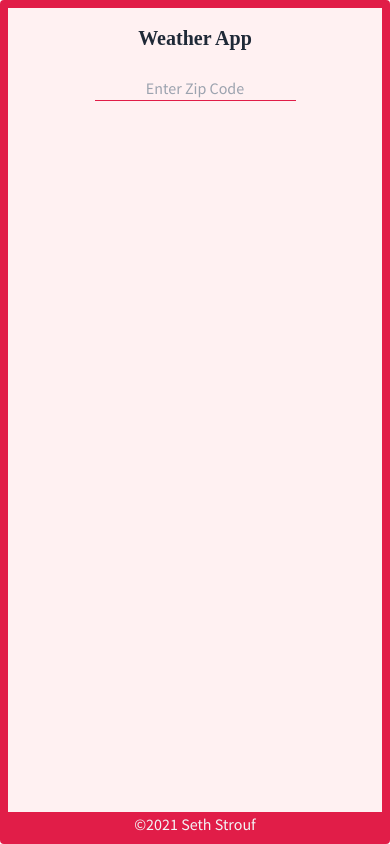
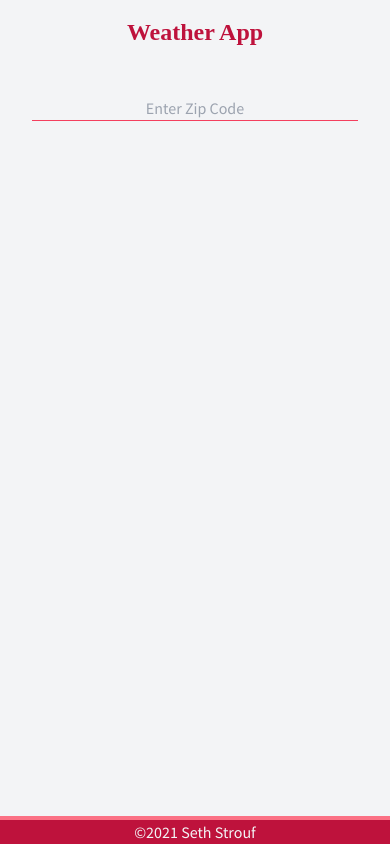
Before and after one commit to sethstrouf/weather, a React (Create React App) app: page / in a window 390 px wide. Built offline with nearby package versions, Linux system fonts and the light colour scheme; a web font is replaced by a local one.

Commit message:
Finish mobile styling

```diff
--- a/src/App.js
+++ b/src/App.js
@@ -32,6 +32,7 @@ function App() {
       .then(response => {
         setData(response.data)
         errorDiv.innerText = '\u00A0'
+        document.getElementById('zip').value = ''
       })
       .catch(error => {
         errorDiv.textContent = error.response.data.error.message
@@ -40,10 +41,11 @@ function App() {
 
   return (
     <div className="min-h-screen mx-auto text-center typography text-gray-800
-                    relative bg-rose-50 border-8 border-rose-600 rounded
+                    relative bg-gray-100 px-8
+
                     md:text-lg lg:text-xl xl:text-2xl 2xl:text-3xl">
 
-      <h1 className="serif font-bold text-xl pt-4">Weather App</h1>
+      <h1 className="serif font-bold text-2xl pt-4 text-rose-700">Weather App</h1>
 
       {/* Input Zip Code */}
       <Input handleChange={handleChange} handleSubmit={handleSubmit} />
--- a/src/Current.js
+++ b/src/Current.js
@@ -2,17 +2,17 @@ import React from 'react'
 
 const Current = ({current}) => {
   return (
-    <div>
+    <div className="p-2 bg-rose-50 border-2 border-rose-500 rounded">
+      <img src={current.condition.icon} alt={current.condition.text}
+          className="mx-auto pb-2" />
       <h1 className="font-bold text-lg">Current</h1>
-      <img src={current.condition.icon} alt={current.condition.text}
-           className="m-auto" />
-      <p>Temperature: {current.temp_f}</p>
-      <p>Feels like: {current.feelslike_f}</p>
+      <p>Temperature: {current.temp_f}&deg;</p>
+      <p>Feels like: {current.feelslike_f}&deg;</p>
       <p>Condition: {current.condition.text}</p>
-      <p>Wind MPH: {current.wind_mph}</p>
+      <p>Wind MPH: {current.wind_mph} mph</p>
       <p>Wind Dir: {current.wind_dir}</p>
-      <p>Precipitation: {current.precip_in}</p>
-      <p>Humidity: {current.humidity}</p>
+      <p>Precipitation: {current.precip_in}"</p>
+      <p>Humidity: {current.humidity}%</p>
     </div>
   )
 }
--- a/src/Data.js
+++ b/src/Data.js
@@ -6,9 +6,9 @@ import Forecast from './Forecast'
 const Data = ({data}) => {
 
   return (
-    <div className="pt-4 pb-12">
+    <div className="pb-12 space-y-4">
       <div className="font-bold text-xl text-red-700">
-        Alerts{data.alerts.alert[0]}
+        {data.alerts.alert[0]}
       </div>
       <Location location={data.location} />
       <Current current={data.current} />
--- a/src/Footer.js
+++ b/src/Footer.js
@@ -3,7 +3,8 @@ import React from 'react'
 const Footer = () => {
   return (
     <footer className="absolute inset-x-0 bottom-0
-                    bg-rose-600 text-gray-100">
+                    bg-rose-700 text-gray-100
+                    border-t-4 border-rose-400">
       <p>&copy;2021 Seth Strouf</p>
     </footer>
   )
--- a/src/Forecast.js
+++ b/src/Forecast.js
@@ -6,7 +6,7 @@ const Forecast = ({forecast}) => {
   const currentDate = Moment().format('Y-M-D')
 
   return (
-    <div>
+    <div className="p-2 bg-rose-50 border-2 border-rose-500 rounded">
       <h1 className="font-bold text-lg">
         {/* Either say "Today" or the forecast's day */}
         {Moment(currentDate).isSame(forecast.date)
@@ -14,14 +14,14 @@ const Forecast = ({forecast}) => {
           : 'Tomorrow'
         }
       </h1>
-      <p>Max Temp: {forecast.day.maxtemp_f}</p>
-      <p>Min Temp: {forecast.day.mixtemp_f}</p>
-      <p>Max Wind: {forecast.day.maxtemp_f}</p>
-      <p>Total Precipitation: {forecast.day.maxtemp_f}</p>
-      <p>Chance of Rain: {forecast.day.maxtemp_f}</p>
-      <p>Chance of Snow: {forecast.day.maxtemp_f}</p>
+      <p>Max Temp: {forecast.day.maxtemp_f}&deg;</p>
+      <p>Min Temp: {forecast.day.mintemp_f}&deg;</p>
+      <p>Max Wind: {forecast.day.maxwind_mph} mph</p>
+      <p>Total Precipitation: {forecast.day.totalprecip_in}"</p>
+      <p>Chance of Rain: {forecast.day.daily_chance_of_rain}%</p>
+      <p>Chance of Snow: {forecast.day.daily_chance_of_snow}%</p>
 
-      <h1 className="font-bold text-lg">Sun & Moon</h1>
+      <h1 className="font-bold text-lg pt-4">Sun & Moon</h1>
       <p>Sunrise: {forecast.astro.sunrise}</p>
       <p>Sunset: {forecast.astro.sunset}</p>
       <p>Moon Phase: {forecast.astro.moon_phase}</p>
--- a/src/Input.js
+++ b/src/Input.js
@@ -3,17 +3,17 @@ import React from 'react'
 const Input = ({handleChange, handleSubmit}) => {
 
   return (
-    <form onSubmit={handleSubmit}>
-      <p id="error" className="text-red-700 font-bold">&nbsp;</p>
+    <form onSubmit={handleSubmit} className="py-4">
+      <p id="error" className="text-red-700 font-bold pb-2">&nbsp;</p>
       <label htmlFor="zip" value="Zip Code" className="hidden">
         Enter a 5-digit Zip Code
       </label>
       <input type="text" id="zip" placeholder="Enter Zip Code"
              onChange={handleChange}
              title="Must be 5 numbers"
-             className="text-center border-b border-rose-600 bg-rose-50
-                        focus:bg-rose-50 focus:border-transparent
-                        focus:outline-none focus:ring focus:ring-rose-600" />
+             className="text-center border-b border-rose-500 bg-transparent
+                        focus:bg-transparent focus:border-transparent w-full
+                        focus:outline-none focus:ring focus:ring-rose-500" />
     </form>
   )
 }
--- a/src/Location.js
+++ b/src/Location.js
@@ -3,10 +3,9 @@ import Moment from 'moment'
 
 const Location = ({location}) => {
   return (
-    <div>
-      <h1 className="font-bold text-lg">Location</h1>
-      <p>City: {location.name}</p>
-      <p>Current Time: {Moment(location.localtime, 'Y-M-D H:m:s').format('LT')}
+    <div className="p-2 bg-rose-50 border-2 border-rose-500 rounded">
+      <h1 className="font-bold text-lg">{location.name}</h1>
+      <p>{Moment(location.localtime, 'Y-M-D H:m:s').format('LT')}
       </p>
     </div>
   )
```
